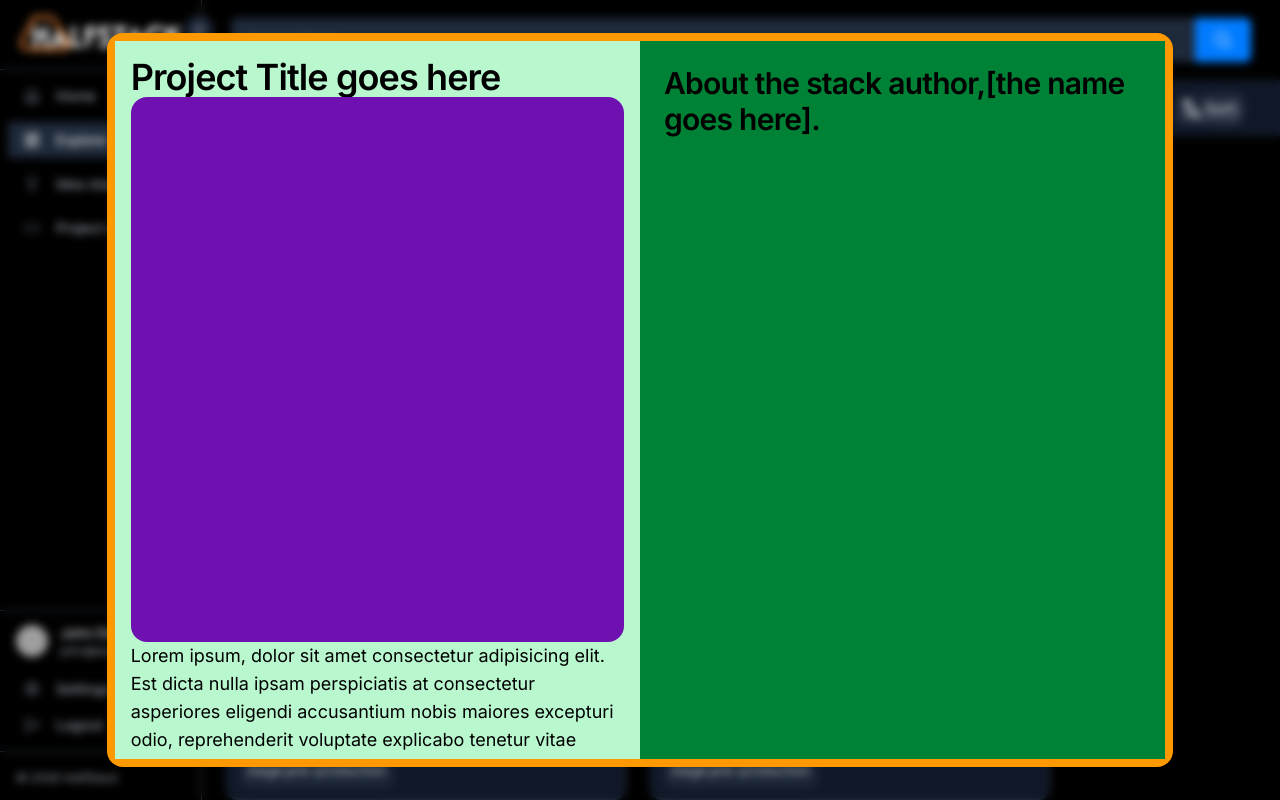
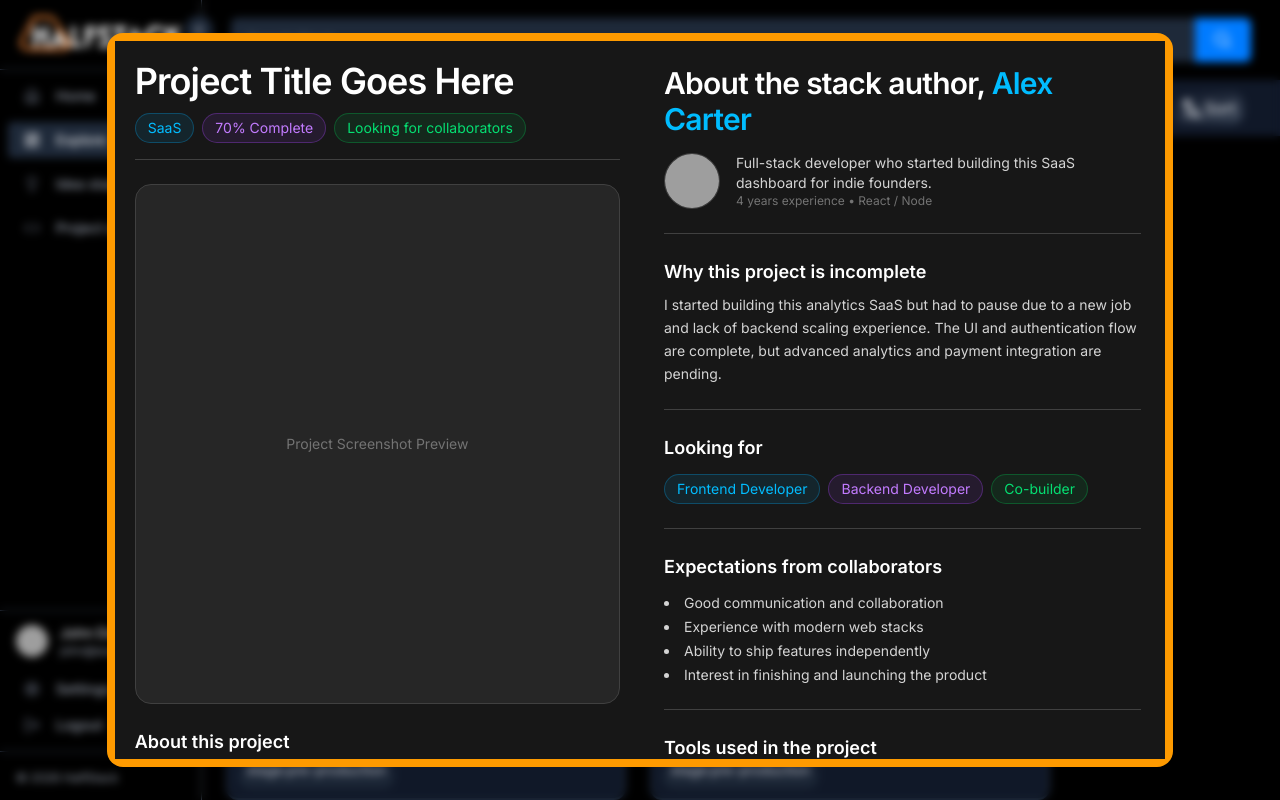
Before and after one commit to Mrunal-Malkar/StackRescue, a Next.js app: page /explore in a window 1280 px wide. Both pictures are taken after a click on the element 426 px from the left and 314 px from the top of the page. Built offline with nearby package versions, Linux system fonts and the light colour scheme; grey boxes are pictures that could not be loaded.

Commit message:
refactor:one end of stack model

```diff
--- a/components/exploreStack.tsx
+++ b/components/exploreStack.tsx
@@ -339,87 +339,161 @@ export const ExploreStack = () => {
       <div
         className={`backdrop-blur-xs bg-transparent p-2 sm:p-0 right-0 w-screen h-full bottom-0 flex justify-center items-center ${ShowStackModal ? "absolute" : "hidden"}`}
       >
-        <div className="h-11/12 sm:w-10/12 w-full bg-amber-500 rounded-2xl p-2 flex flex-col md:flex-row justify-center items-center">
-          <div className="w-full md:w-1/2 flex flex-col h-full bg-green-200  p-1 sm:p-2 md:p-4 overflow-y-auto no-scrollbar">
-            <div className="w-full">
+        <div className="h-5/6 md:h-11/12 sm:w-10/12 w-full bg-amber-500 rounded-2xl p-2 flex flex-col md:flex-row overflow-y-auto md:overflow-y-hidden justify-center items-center">
+        <div className="w-full md:w-1/2 flex flex-col h-fit md:h-full bg-neutral-900 text-white p-2 sm:p-3 md:p-5 md:overflow-y-auto no-scrollbar">
+
+  {/* Title + quick metadata */}
+  <div className="w-full flex flex-col gap-3 pb-4 border-b border-neutral-700">
+
     <h1 className="text-3xl sm:text-3xl md:text-4xl font-semibold tracking-tight">
-                Project Title goes here
+      Project Title Goes Here
     </h1>
+
+    {/* quick info tags */}
+    <div className="flex flex-wrap gap-2 text-xs sm:text-sm">
+      <span className="px-3 py-1 rounded-full bg-sky-500/10 text-sky-400 border border-sky-500/30">
+        SaaS
+      </span>
+
+      <span className="px-3 py-1 rounded-full bg-purple-500/10 text-purple-400 border border-purple-500/30">
+        70% Complete
+      </span>
+
+      <span className="px-3 py-1 rounded-full bg-green-500/10 text-green-400 border border-green-500/30">
+        Looking for collaborators
+      </span>
     </div>
-            <div className="w-full min-h-94 sm:min-h-[545px]">
-              <div className="w-full h-full bg-purple-800 rounded-2xl"></div>
+
   </div>
-            <div className="w-full text-sm md:text-lg">
-              <p>
-                Lorem ipsum, dolor sit amet consectetur adipisicing elit. Est
-                dicta nulla ipsam perspiciatis at consectetur asperiores
-                eligendi accusantium nobis maiores excepturi odio, reprehenderit
-                voluptate explicabo tenetur vitae officiis debitis. Molestiae.
-                Culpa sunt autem alias magnam quidem quae explicabo, nobis
-                accusamus, eius corporis cum fugiat tempore perspiciatis neque
-                sapiente minima repellat ex officiis rem sequi facilis eos
-                deserunt inventore. Obcaecati, cum? Quia, perspiciatis quaerat.
-                Enim nulla soluta beatae dolorum. Doloribus atque cupiditate
-                animi sequi molestiae, soluta ad iste doloremque totam numquam
-                porro autem repellat cum nesciunt earum dolorum aperiam ipsam
-                non? Possimus ipsam itaque, error earum impedit suscipit?
-                Laboriosam, veniam eius perferendis deleniti assumenda nemo
-                minima impedit consectetur dolor doloremque asperiores omnis
-                quia saepe placeat, soluta, voluptas quibusdam ratione
-                repellendus! Quas? Officia mollitia consequatur eum ratione vero
-                distinctio nam fuga tempora voluptatibus commodi hic, blanditiis
-                placeat voluptas? Exercitationem, delectus sapiente! Ducimus
-                corrupti voluptas sapiente excepturi quam sunt doloremque atque
-                id tempore. Perspiciatis assumenda quidem, ipsam pariatur culpa,
-                dolorem aperiam eaque odio repellat unde quae ducimus.
-                Doloremque blanditiis voluptatum facere, praesentium vitae
-                consequuntur, culpa eligendi veniam necessitatibus, officia
-                voluptas nihil laboriosam ex? Quos exercitationem unde,
-                quibusdam, ipsam deleniti rerum eaque omnis fugit soluta iure
-                quam dolorum, architecto voluptate atque officia eligendi nulla!
-                Architecto eos rerum corporis, error dolorem pariatur ducimus
-                incidunt vero? Aspernatur enim facere possimus numquam aperiam
-                nisi rerum alias debitis, ad magni, sit tenetur sunt vel fugiat
-                expedita deserunt perspiciatis porro, veniam eos officiis quas.
-                Officia atque distinctio architecto alias? Nam veritatis, magni
-                repudiandae adipisci ipsa id dolorum hic voluptas a. Officia
-                laboriosam molestiae deleniti corrupti facilis reprehenderit.
-                Reprehenderit iste earum, voluptatibus dolor tempore sequi quas
-                est et fuga aliquam. Labore asperiores, id voluptatibus
-                aspernatur architecto blanditiis impedit itaque obcaecati
-                deserunt placeat vero reprehenderit molestias repudiandae,
-                quidem porro sit sunt nisi, quo at? Id, quo ea fugiat
-                accusantium iure dicta. Facere illum quia non repudiandae
-                veritatis dolores eaque quas molestias, dolor est recusandae
-                quae eligendi quos omnis dolorum perspiciatis repellendus
-                eveniet, alias, tenetur architecto ad. Optio, neque vero.
-                Veniam, aspernatur! Reiciendis fuga dolor quidem veniam animi
-                aut nulla eveniet atque explicabo modi repudiandae magnam soluta
-                maiores veritatis autem, facilis excepturi cupiditate? Saepe
-                dolorem officia nam eos, nostrum sint ab rem! Qui aspernatur
-                provident corporis quod deleniti magni eligendi nihil vel culpa
-                minima, eius quo dolorum. Dolorum ex sapiente cumque ducimus,
-                minima molestiae veritatis id deleniti quas quia temporibus quae
-                alias. Odit, officiis! Voluptatem laboriosam non minima expedita
-                perferendis id ullam, sequi dolorum repudiandae est nemo nihil
-                consectetur? Beatae, commodi! Molestiae, non excepturi vel ab
-                mollitia vero nihil porro pariatur? Itaque? Laudantium rem quo,
-                odio temporibus autem dolor doloribus vero enim cumque repellat
-                sed expedita sit quasi voluptatum ipsum molestias cum obcaecati
-                est asperiores consectetur magnam, officiis unde quia. Dolor,
-                eligendi.
+
+  {/* Project preview image */}
+  <div className="w-full mt-6">
+
+    <div className="relative w-full min-h-[300px] sm:min-h-[420px] md:min-h-[520px] rounded-2xl overflow-hidden border border-neutral-700 bg-neutral-800">
+
+      {/* Replace this div with <Image /> later */}
+      <div className="absolute inset-0 flex items-center justify-center text-neutral-500 text-sm">
+        Project Screenshot Preview
+      </div>
+
+    </div>
+
+  </div>
+
+  {/* Description */}
+  <div className="w-full mt-6 flex flex-col gap-3">
+
+    <h2 className="text-lg font-semibold">
+      About this project
+    </h2>
+
+    <p className="text-sm md:text-base text-neutral-300 leading-relaxed">
+      This project is a SaaS analytics dashboard designed for indie builders
+      who want a simple way to monitor product usage, user growth, and revenue.
+      The authentication system and core UI are complete, while advanced
+      analytics modules and payment integration are still under development.
+      The goal is to ship a lightweight platform that helps small teams track
+      the health of their products without the complexity of enterprise tools.
+    </p>
+
+    <p className="text-sm md:text-base text-neutral-300 leading-relaxed">
+      The foundation is already stable, and the architecture supports scaling.
+      What remains is refining backend data pipelines, adding billing logic,
+      and polishing the user experience for production readiness.
+    </p>
+
+  </div>
+
+</div>
+          <div className="w-full md:w-1/2 flex flex-col h-fit justify-start md:h-full sm:p-3 md:p-6 bg-neutral-900 p-3 md:overflow-y-auto no-scrollbar text-white">
+
+  {/* About the author */}
+  <div className="w-full flex flex-col gap-4 border-b border-neutral-700 pb-6">
+
+    <h1 className="text-xl sm:text-2xl md:text-3xl font-semibold tracking-tight">
+      About the stack author, <span className="text-sky-400">Alex Carter</span>
+    </h1>
+
+    <div className="flex items-center gap-4">
+      <img
+        src="/avatar.png"
+        alt="author"
+        className="w-14 h-14 rounded-full object-cover border border-neutral-700"
+      />
+
+      <div className="flex flex-col">
+        <p className="text-sm text-neutral-300">
+          Full-stack developer who started building this SaaS dashboard for indie founders.
+        </p>
+        <span className="text-xs text-neutral-500">
+          4 years experience • React / Node
+        </span>
+      </div>
+    </div>
+
+  </div>
+
+  {/* Why the project is incomplete */}
+  <div className="flex flex-col gap-2 pt-6 border-b border-neutral-700 pb-6">
+    <h2 className="text-lg font-semibold">Why this project is incomplete</h2>
+    <p className="text-sm text-neutral-300 leading-relaxed">
+      I started building this analytics SaaS but had to pause due to a new job
+      and lack of backend scaling experience. The UI and authentication flow
+      are complete, but advanced analytics and payment integration are pending.
     </p>
   </div>
+
+  {/* What he is looking for */}
+  <div className="flex flex-col gap-3 pt-6 border-b border-neutral-700 pb-6">
+    <h2 className="text-lg font-semibold">Looking for</h2>
+
+    <div className="flex flex-wrap gap-2">
+      <span className="px-3 py-1 text-sm rounded-full bg-sky-500/10 text-sky-400 border border-sky-500/30">
+        Frontend Developer
+      </span>
+
+      <span className="px-3 py-1 text-sm rounded-full bg-purple-500/10 text-purple-400 border border-purple-500/30">
+        Backend Developer
+      </span>
+
+      <span className="px-3 py-1 text-sm rounded-full bg-green-500/10 text-green-400 border border-green-500/30">
+        Co-builder
+      </span>
     </div>
-          <div className="w-full md:w-1/2 flex flex-col justify-start h-full sm:p-3 md:p-6 bg-green-700 p-1 overflow-y-auto no-scrollbar">
-            {/** about the author */}
-            <div className="w-full flex flex-col">
-              <h1 className="text-xl sm:text-2xl md:text-3xl font-semibold tracking-tight">
-                About the stack author,[the name goes here].
-              </h1>
-              {/* details */}
   </div>
-            <div></div>
+
+  {/* Expectations */}
+  <div className="flex flex-col gap-3 pt-6 border-b border-neutral-700 pb-6">
+    <h2 className="text-lg font-semibold">Expectations from collaborators</h2>
+
+    <ul className="text-sm text-neutral-300 list-disc list-inside space-y-1">
+      <li>Good communication and collaboration</li>
+      <li>Experience with modern web stacks</li>
+      <li>Ability to ship features independently</li>
+      <li>Interest in finishing and launching the product</li>
+    </ul>
+  </div>
+
+  {/* Tools used */}
+  <div className="flex flex-col gap-3 pt-6">
+    <h2 className="text-lg font-semibold">Tools used in the project</h2>
+
+    <div className="flex flex-wrap gap-2">
+      <span className="px-3 py-1 text-sm rounded-full bg-neutral-800 border border-neutral-700">
+        #nextjs
+      </span>
+      <span className="px-3 py-1 text-sm rounded-full bg-neutral-800 border border-neutral-700">
+        #mongodb
+      </span>
+      <span className="px-3 py-1 text-sm rounded-full bg-neutral-800 border border-neutral-700">
+        #tailwind
+      </span>
+      <span className="px-3 py-1 text-sm rounded-full bg-neutral-800 border border-neutral-700">
+        #figma
+      </span>
+    </div>
+  </div>
+
 </div>
         </div>
       </div>
```
Lines whose indentation alone changed are shown as unchanged.
